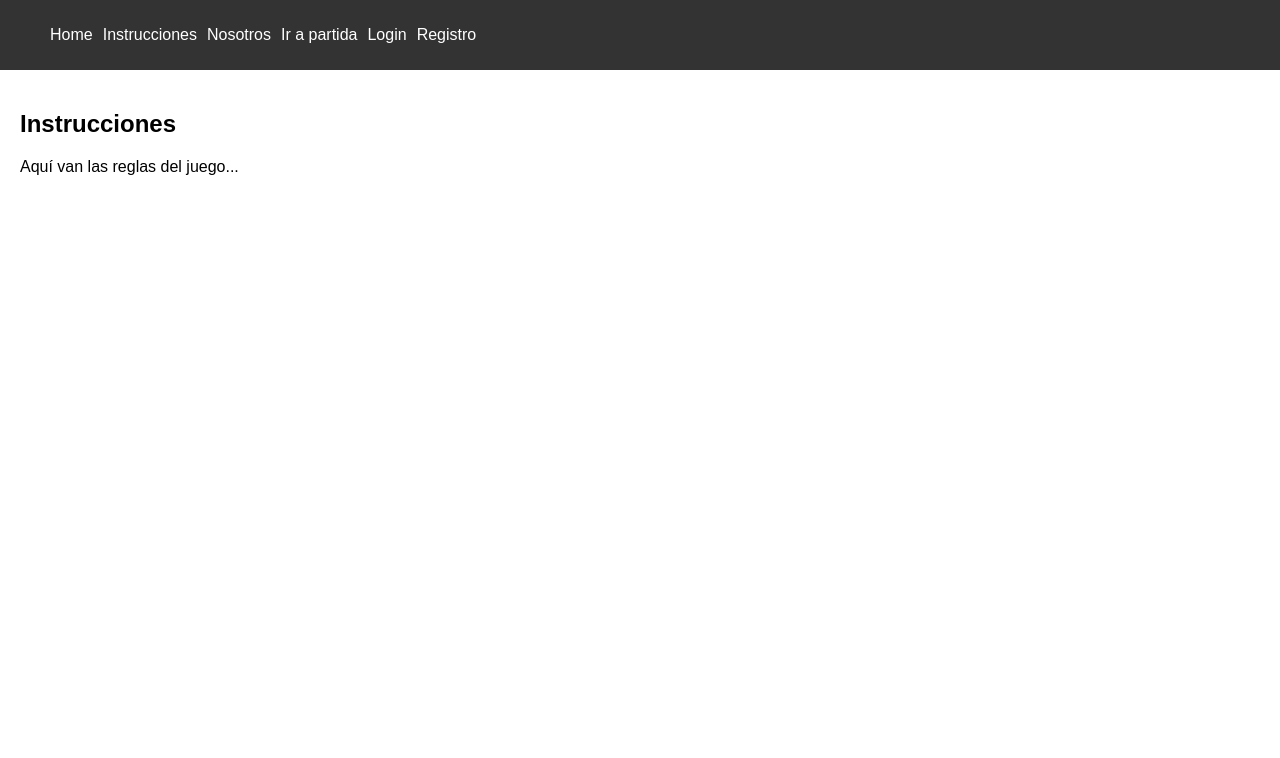
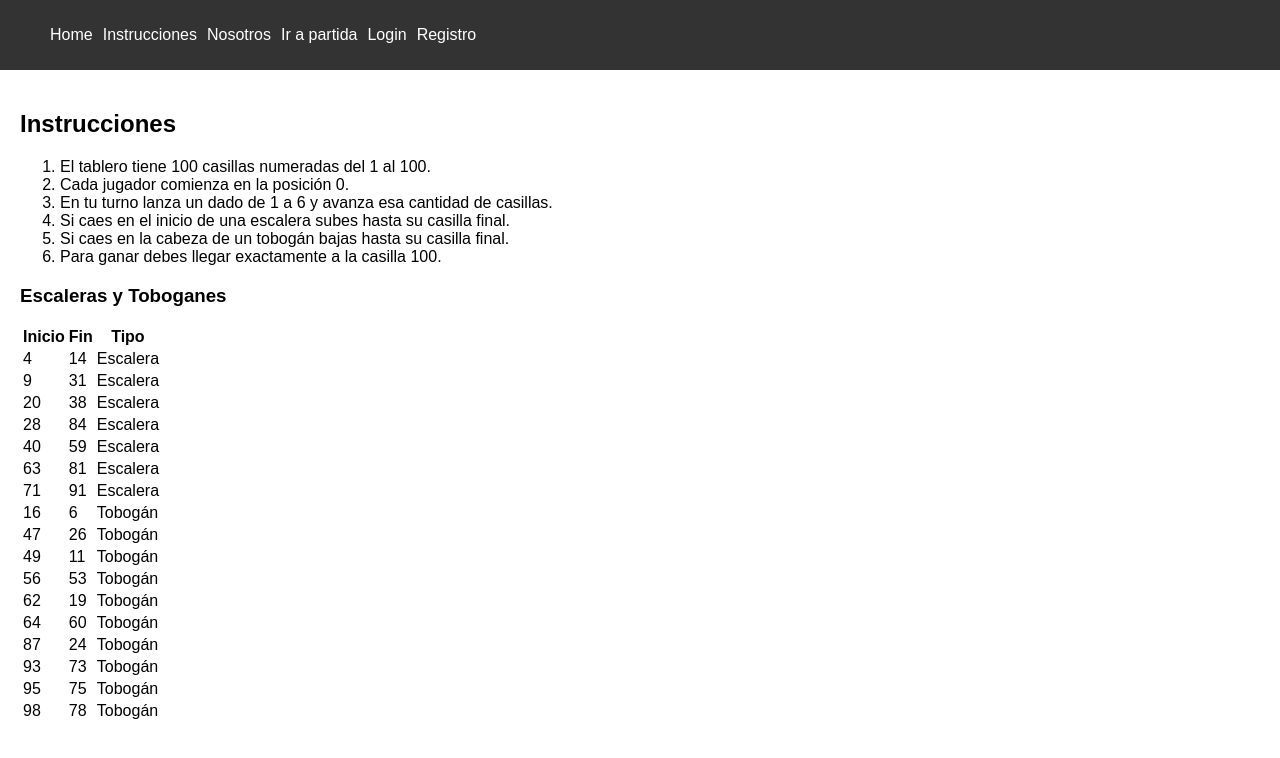
Before and after one commit to Psacevedo/Web2025-2, a React (Vite) app in the folder client/: page /instructions in a window 1280 px wide. Shown: the top 758 px of the page. Built offline with nearby package versions, Linux system fonts and the light colour scheme.

Commit message:
Document game rules and team in UI

```diff
--- a/client/src/pages/About.jsx
+++ b/client/src/pages/About.jsx
@@ -2,7 +2,10 @@ export default function About() {
   return (
     <section>
       <h2>Sobre nosotros</h2>
-      <p>Somos el equipo de desarrollo de Escaleras y Toboganes.</p>
+      <p>
+        Somos Maximiliano Navia, Sebastian Vial y Patricio Acevedo,
+        el equipo de desarrollo de Escaleras y Toboganes.
+      </p>
     </section>
   );
 }
--- a/client/src/pages/Instructions.jsx
+++ b/client/src/pages/Instructions.jsx
@@ -2,7 +2,39 @@ export default function Instructions() {
   return (
     <section>
       <h2>Instrucciones</h2>
-      <p>Aquí van las reglas del juego...</p>
+      <ol>
+        <li>El tablero tiene 100 casillas numeradas del 1 al 100.</li>
+        <li>Cada jugador comienza en la posición 0.</li>
+        <li>En tu turno lanza un dado de 1 a 6 y avanza esa cantidad de casillas.</li>
+        <li>Si caes en el inicio de una escalera subes hasta su casilla final.</li>
+        <li>Si caes en la cabeza de un tobogán bajas hasta su casilla final.</li>
+        <li>Para ganar debes llegar exactamente a la casilla 100.</li>
+      </ol>
+      <h3>Escaleras y Toboganes</h3>
+      <table>
+        <thead>
+          <tr><th>Inicio</th><th>Fin</th><th>Tipo</th></tr>
+        </thead>
+        <tbody>
+          <tr><td>4</td><td>14</td><td>Escalera</td></tr>
+          <tr><td>9</td><td>31</td><td>Escalera</td></tr>
+          <tr><td>20</td><td>38</td><td>Escalera</td></tr>
+          <tr><td>28</td><td>84</td><td>Escalera</td></tr>
+          <tr><td>40</td><td>59</td><td>Escalera</td></tr>
+          <tr><td>63</td><td>81</td><td>Escalera</td></tr>
+          <tr><td>71</td><td>91</td><td>Escalera</td></tr>
+          <tr><td>16</td><td>6</td><td>Tobogán</td></tr>
+          <tr><td>47</td><td>26</td><td>Tobogán</td></tr>
+          <tr><td>49</td><td>11</td><td>Tobogán</td></tr>
+          <tr><td>56</td><td>53</td><td>Tobogán</td></tr>
+          <tr><td>62</td><td>19</td><td>Tobogán</td></tr>
+          <tr><td>64</td><td>60</td><td>Tobogán</td></tr>
+          <tr><td>87</td><td>24</td><td>Tobogán</td></tr>
+          <tr><td>93</td><td>73</td><td>Tobogán</td></tr>
+          <tr><td>95</td><td>75</td><td>Tobogán</td></tr>
+          <tr><td>98</td><td>78</td><td>Tobogán</td></tr>
+        </tbody>
+      </table>
     </section>
   );
 }
```
